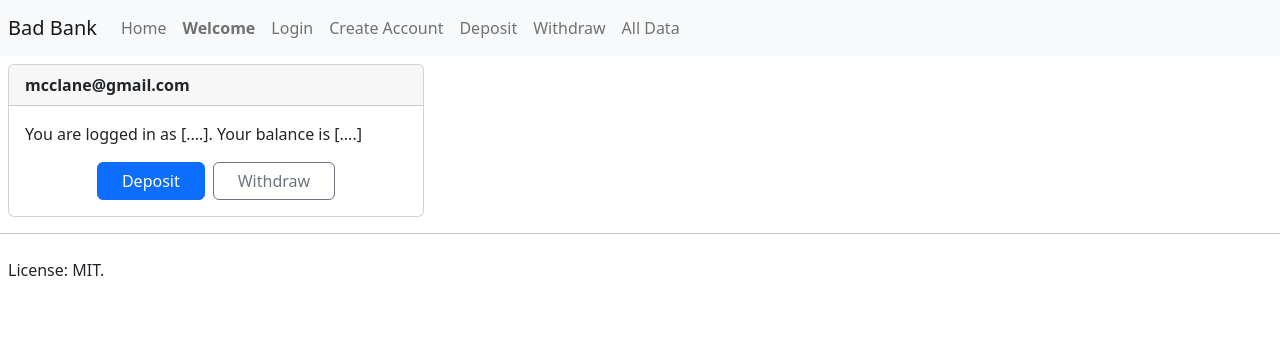
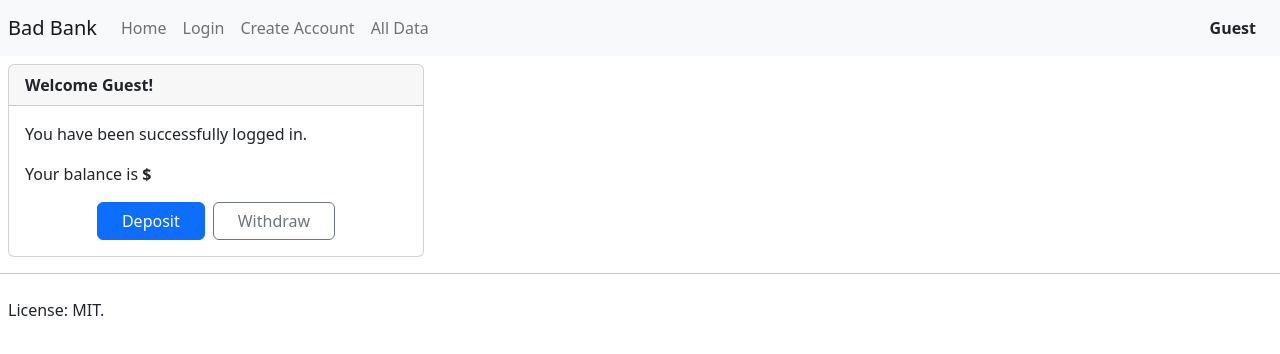
Before and after one commit to michalskrzynski/xpro-badbank-capstone, a React (Create React App) app in the folder front-end/: page /#/welcome in a window 1280 px wide. Shown: the top 354 px of the page. Built offline with nearby package versions, Linux system fonts and the light colour scheme.

Commit message:
fix context, to have an update method

```diff
--- a/front-end/src/comms/APIClient.js
+++ b/front-end/src/comms/APIClient.js
@@ -24,9 +24,9 @@ export function createUser( user ) {
 
 }
 
-export function loginUser( username, password, doWithToken ) {
+export function loginUser( email, password, doWithToken ) {
   const methodName = '/users/login';
-  const data = {username, password};
+  const data = {email, password};
   console.log( "Sending through api: ", data);
 
   return request
--- a/front-end/src/components/App.js
+++ b/front-end/src/components/App.js
@@ -1,6 +1,7 @@
 import React from "react";
 import { Routes, Route, Link, HashRouter } from "react-router-dom";
 
+import Nav from "./Nav"
 import Home from "./Home";
 import Login from "./Login";
 import CreateAccount from "./CreateAccount";
@@ -10,7 +11,7 @@ import Welcome from "./Welcome";
 import Deposit from "./Deposit";
 import Withdraw from "./Withdraw";
 
-import { UserContext, getLoggedIn } from "./Context";
+import { UserContextProvider } from "./Context";
 
 export default function App() {
   const [pageHash, setPageHash] = React.useState(
@@ -18,52 +19,12 @@ export default function App() {
   );
 
 
-  const menuOptions = [
-    { hash:'#/', desc:'Home', default:true },
-    { hash:'#/welcome', desc:'Welcome' },
-    { hash:'#/login', desc:'Login'},
-    { hash:'#/create-account/', desc:'Create Account'},
-    { hash:'#/deposit/', desc:'Deposit'},
-    { hash:'#/withdraw/', desc:'Withdraw'},
-    { hash:'#/all-data/', desc:'All Data'}
-  ]
-
-  const menuElements = menuOptions.map( (o, i) => (
-    <li key={i} className={`"nav-item" ${pageHash === o.hash ? 'active' : ''}`}>
-      <Link to={o.hash.slice(1)} className={`nav-link ps-2`} onClick={() => setPageHash( o.hash )}>
-        {o.desc}
-      </Link>
-    </li>
-  ))
-
-
   return (
     <div id="content">
+      <UserContextProvider>
         <HashRouter>
-        <nav className="navbar navbar-expand-lg navbar-light bg-light mb-2">
-          <a className="navbar-brand ps-2" href="#/">
-            Bad Bank
-          </a>
-          <button
-            className="navbar-toggler"
-            type="button"
-            data-toggle="collapse"
-            data-target="#navbarSupportedContent"
-            aria-controls="navbarSupportedContent"
-            aria-expanded="false"
-            aria-label="Toggle navigation"
-          >
-            <span className="navbar-toggler-icon"></span>
-          </button>
-
-          <div className="collapse navbar-collapse" id="navbarSupportedContent">
-            <ul className="navbar-nav mr-auto">
-              {menuElements}
-            </ul>
-          </div>
-        </nav>
+          <Nav pageHash={pageHash} handlePageHashChange={setPageHash} />
           <div id="mainblock" className="m-2">
-          <UserContext.Provider value={ {user: getLoggedIn()} }>
               <Routes>
                 <Route path="/" exact element={<Home />} />
                 <Route path="/login/" element={<Login />} />
@@ -73,9 +34,9 @@ export default function App() {
                 <Route path="/withdraw/" element={<Withdraw />} />
                 <Route path="/all-data/" element={<AllData />} />
               </Routes>
-          </UserContext.Provider>
           </div>
         </HashRouter>
+      </UserContextProvider>
       <hr />
       <footer>
         <div className="p-2">
--- a/front-end/src/components/Context.js
+++ b/front-end/src/components/Context.js
@@ -1,7 +1,22 @@
 import React from 'react';
+import { useState } from 'react';
 import {initjson} from "../initdata";
 
 export const UserContext = React.createContext(null);
+
+export const UserContextProvider = ({ children }) => {
+  const [contextValue, setContextValue] = useState({ user: {name: "Guest"}} );
+
+  const updateContextValue = (newValue) => {
+    setContextValue(newValue);
+  };
+
+  return (
+    <UserContext.Provider value={{ contextValue, updateContextValue }}>
+      {children}
+    </UserContext.Provider>
+  );
+};
 
 //loads all user data from local storage and performs a fallback to defaults if none
 export function loadAllUserData() {
@@ -12,19 +27,6 @@ export function saveAllUserData( data ) {
   localStorage.setItem('users', JSON.stringify(data) );
 }
 
-//
-// Change this method to retrieve a logged in user that will be put into context.
-//
-export function getLoggedIn() {
-  const allUsers = loadAllUserData();
-  const loggedInUserId = localStorage.getItem('loggedInUserId');
-
-  //if anyone logged in, find him, if not set the first one in line as logged in
-  const user = loggedInUserId ? allUsers.find( u => u.id === loggedInUserId ) : allUsers[0];
-  if( !loggedInUserId ) logIn( user );
-
-  return user;
-}
 
 export function logIn( user ) {
   localStorage.setItem('loggedInUserId', user.id)
--- a/front-end/src/components/Login.js
+++ b/front-end/src/components/Login.js
@@ -1,5 +1,5 @@
 import React, {useState, useEffect} from "react";
-import { UserContext } from "./Context";
+import { UserContext, UserContextProvider } from "./Context";
 
 import { Card } from "./Card";
 import * as APIClient from "../comms/APIClient";
@@ -8,8 +8,20 @@ import { useFormik } from "formik";
 import * as Yup from "yup";
 
 
+function decodeJwtPayload(token) {
+  // Split the JWT into three parts: header, payload, and signature
+  const parts = token.split('.');
+  // Get the encoded payload from the second part
+  const encodedPayload = parts[1];
+  const decodedPayload = atob(encodedPayload);
+  const parsedPayload = JSON.parse(decodedPayload);
+  return parsedPayload;
+}
+
+
 export default function Login() {
-  const ctx = React.useContext(UserContext);
+  const {contextValue, updateContextValue} = React.useContext(UserContext);
+  console.log( contextValue );
 
   const [status, setStatus] = useState( null );
   const [authUser, setAuthUser] = useState( null );
@@ -29,11 +41,13 @@ export default function Login() {
           setStatus( "Invalid login or password.");
         }
         else {
+          const payload = decodeJwtPayload( token );
+
+          updateContextValue( {user: payload.user, auth: payload.aws_auth});
+          //ctx.user = payload.user;
+          //ctx.auth = payload.aws_auth;
+
           setStatus( null );
-          ctx.user = {email: values.email, token: token};
-
-          //fetch user from mongo, we will work with it
-          //the current ctx.user, will become ctx.auth
           window.location.href= '/#/welcome';
         }
       } );
@@ -50,7 +64,7 @@ export default function Login() {
 
   return (
     <Card header="Login">
-      <h1>{ctx.newUser ? ctx.newUser.email : ""}</h1>
+      <h1>Please login</h1>
       <form onSubmit={formik.handleSubmit}>
         {status ? (
           <div className="alert alert-danger py-1 px-3 mb-1" role="alert">
--- a/front-end/src/components/Nav.js
+++ b/front-end/src/components/Nav.js
@@ -1,9 +1,61 @@
 import React from "react";
 import { Link } from "react-router-dom";
+import { UserContext } from "./Context";
 
-export default function Nav() {
+const menuOptions = [
+  { hash:'#/', desc:'Home', secure: false, default:true },
+  { hash:'#/login', secure: false, desc:'Login'},
+  { hash:'#/create-account/', secure: false, desc:'Create Account'},
+  { hash:'#/all-data/', secure: false, desc:'All Data'},
+  { hash:'#/welcome', secure: true, desc:'Welcome' },
+  { hash:'#/deposit/', secure: true, desc:'Deposit'},
+  { hash:'#/withdraw/', secure: true, desc:'Withdraw'}
+]
+
+function menuElements( secure, pageHash, handlePageHashChange ) {
+  const theElements = menuOptions.filter( e => e.secure === secure );
+  return theElements.map( (o, i) => (
+    <li key={i} className={`"nav-item" ${pageHash === o.hash ? 'active' : ''}`}>
+      <Link to={o.hash.slice(1)} className={`nav-link ps-2`} onClick={() => handlePageHashChange( o.hash )}>
+        {o.desc}
+      </Link>
+    </li>
+  ))
+}
+
+export default function Nav({pageHash, handlePageHashChange}) {
+  const {contextValue, updateContextValue} = React.useContext(UserContext);
+
   return (
-    <nav className="navbar navbar-expand-lg navbar-light bg-light">
-    </nav>
+      <nav className="navbar navbar-expand-lg navbar-light bg-light mb-2 d-flex">
+        <a className="navbar-brand ps-2" href="#/">
+          Bad Bank
+        </a>
+        <button
+          className="navbar-toggler"
+          type="button"
+          data-toggle="collapse"
+          data-target="#navbarSupportedContent"
+          aria-controls="navbarSupportedContent"
+          aria-expanded="false"
+          aria-label="Toggle navigation"
+        >
+          <span className="navbar-toggler-icon"></span>
+        </button>
+
+        <div className="collapse navbar-collapse" id="navbarSupportedContent">
+          <ul className="navbar-nav mr-auto">
+
+            {contextValue && contextValue.auth ?
+              menuElements(true,pageHash, handlePageHashChange) :
+              menuElements(false,pageHash, handlePageHashChange)
+            }
+
+          </ul>
+        </div>
+        <div className="ms-auto me-4">
+          <b>{contextValue ? contextValue.user.name : ""}</b>
+        </div>
+      </nav>
   );
 }
--- a/front-end/src/components/Welcome.js
+++ b/front-end/src/components/Welcome.js
@@ -5,14 +5,15 @@ import { Link } from "react-router-dom";
 import { UserContext } from "./Context";
 
 export default function Welcome() {
-  const ctx = React.useContext(UserContext);
+  const {contextValue, updateContextValue} = React.useContext(UserContext);
 
   return (
     <Card
-      header={ctx.user.email}
+      header={`Welcome ${contextValue.user.name}!`}
       text={
-        <div className="d-flex mb-3">
-          You are logged in as [....]. Your balance is [....]
+        <div>
+          <p>You have been successfully logged in. </p>
+          <p>Your balance is <b>${contextValue.user.balance}</b></p>
         </div>
       }
     >
```
Lines whose indentation alone changed are shown as unchanged.
